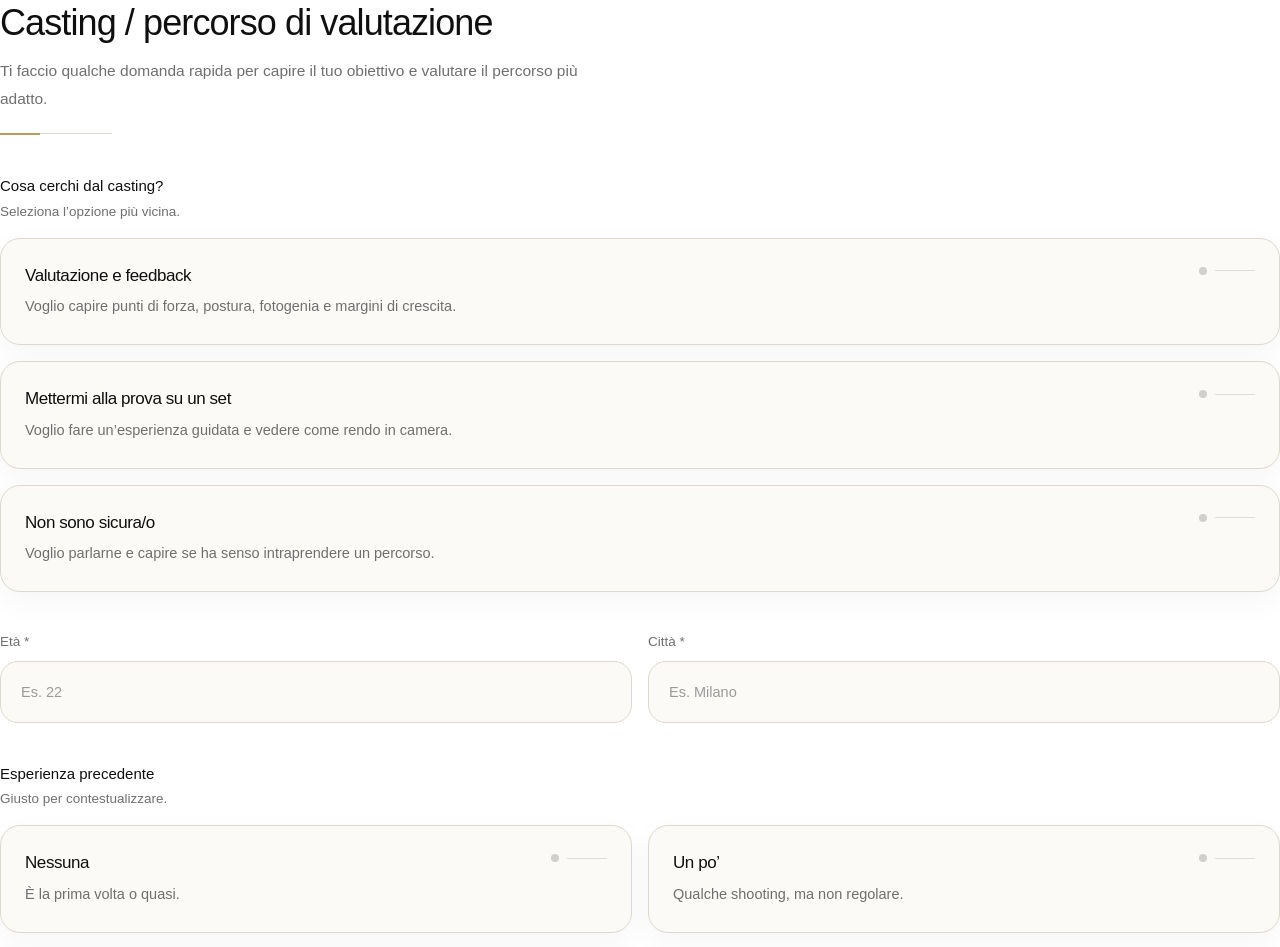
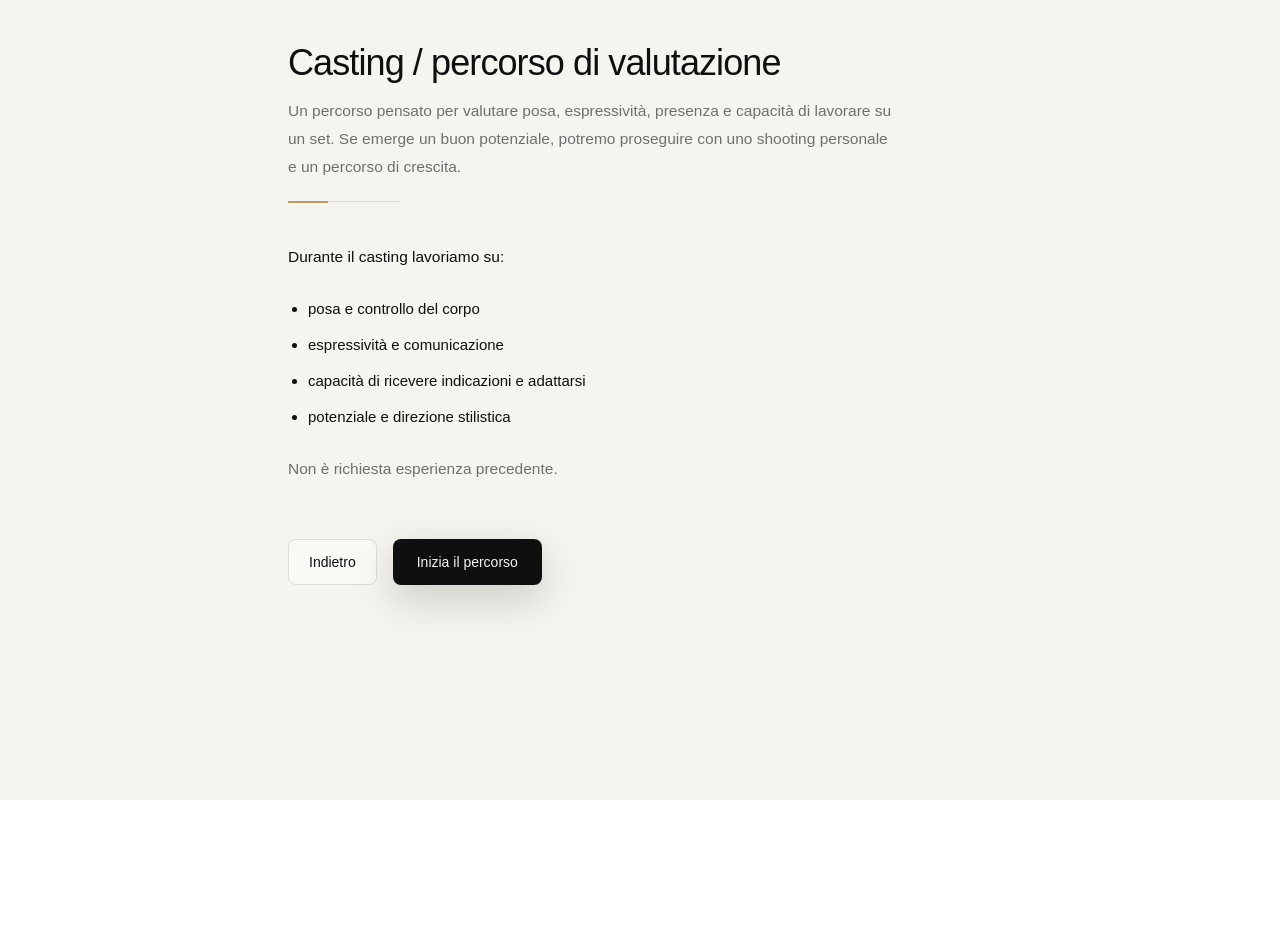
Before and after one commit to bepier02-pixel/Brief-creativo, a Next.js app: page /casting in a window 1280 px wide. Shown: the top 947 px of the page. After the commit the page ends 800 px from the top, so only its background shows below. Built offline with nearby package versions, Linux system fonts and the light colour scheme.

Commit message:
Add casting layout and fix casting page style

```diff
--- /dev/null
+++ b/app/casting/layout.tsx
@@ -0,0 +1,16 @@
+export default function CastingLayout({
+  children,
+}: {
+  children: React.ReactNode;
+}) {
+  return (
+    <div
+      className="min-h-screen"
+      style={{ background: "#F6F4EF" }} // stesso mood del brief
+    >
+      <div className="mx-auto w-full max-w-3xl px-4 py-10 md:px-8">
+        {children}
+      </div>
+    </div>
+  );
+}
--- a/app/casting/page.tsx
+++ b/app/casting/page.tsx
@@ -1,77 +1,11 @@
 "use client";
 
-import { useMemo, useState } from "react";
 import { useRouter } from "next/navigation";
 
 const ACCENT = "#B89B5E";
 
-type CastingGoal = "evaluation" | "testShoot" | "unsure";
-
 export default function CastingPage() {
   const router = useRouter();
-
-  const [goal, setGoal] = useState<CastingGoal | null>(null);
-  const [age, setAge] = useState<string>("");
-  const [city, setCity] = useState<string>("");
-  const [experience, setExperience] = useState<"none" | "some" | "pro" | null>(null);
-  const [links, setLinks] = useState<string>("");
-
-  const canContinue = useMemo(() => {
-    return Boolean(goal && age.trim() && city.trim());
-  }, [goal, age, city]);
-
-  const Card = ({
-    selected,
-    title,
-    desc,
-    onClick,
-  }: {
-    selected: boolean;
-    title: string;
-    desc: string;
-    onClick: () => void;
-  }) => {
-    return (
-      <button
-        type="button"
-        onClick={onClick}
-        aria-pressed={selected}
-        className={[
-          "w-full text-left rounded-[20px] border px-6 py-6 transition",
-          "bg-[#FBFAF7] border-[#DED9CF] hover:border-black/25",
-          "focus:outline-none focus:ring-2 focus:ring-black/10",
-        ].join(" ")}
-        style={{
-          borderColor: selected ? "rgba(15,15,15,0.40)" : "#DED9CF",
-          boxShadow: selected
-            ? "0 18px 60px rgba(15,15,15,0.08)"
-            : "0 10px 30px rgba(15,15,15,0.04)",
-        }}
-      >
-        <div className="flex items-start justify-between gap-4">
-          <div className="space-y-1">
-            <div className="text-[17px] font-medium tracking-tight text-[#0F0F0F]">
-              {title}
-            </div>
-            <p className="text-[14.5px] leading-7 text-[#6F6F6F]">{desc}</p>
-          </div>
-
-          <div className="flex items-center gap-2 pt-1">
-            <div
-              className="h-2 w-2 rounded-full"
-              style={{ background: selected ? ACCENT : "rgba(15,15,15,0.18)" }}
-              aria-hidden
-            />
-            <div
-              className="h-px w-10"
-              style={{ background: selected ? ACCENT : "rgba(15,15,15,0.12)" }}
-              aria-hidden
-            />
-          </div>
-        </div>
-      </button>
-    );
-  };
 
   return (
     <div className="space-y-10">
@@ -81,8 +15,9 @@ export default function CastingPage() {
           Casting / percorso di valutazione
         </h1>
         <p className="max-w-[70ch] text-[15.5px] leading-7 text-[#6F6F6F]">
-          Ti faccio qualche domanda rapida per capire il tuo obiettivo e valutare
-          il percorso più adatto.
+          Un percorso pensato per valutare posa, espressività, presenza e
+          capacità di lavorare su un set. Se emerge un buon potenziale, potremo
+          proseguire con uno shooting personale e un percorso di crescita.
         </p>
 
         {/* linea accent */}
@@ -92,118 +27,26 @@ export default function CastingPage() {
         </div>
       </div>
 
-      {/* Obiettivo */}
-      <section className="space-y-4">
-        <div className="space-y-1">
-          <div className="text-[15px] font-medium text-[#0F0F0F]">
-            Cosa cerchi dal casting?
-          </div>
-          <div className="text-[13.5px] text-[#6F6F6F]">
-            Seleziona l’opzione più vicina.
-          </div>
-        </div>
+      {/* Contenuto */}
+      <section className="space-y-6 max-w-[70ch]">
+        <p className="text-[15.5px] leading-7 text-[#0F0F0F]">
+          Durante il casting lavoriamo su:
+        </p>
 
-        <div className="grid gap-4">
-          <Card
-            selected={goal === "evaluation"}
-            title="Valutazione e feedback"
-            desc="Voglio capire punti di forza, postura, fotogenia e margini di crescita."
-            onClick={() => setGoal("evaluation")}
-          />
-          <Card
-            selected={goal === "testShoot"}
-            title="Mettermi alla prova su un set"
-            desc="Voglio fare un’esperienza guidata e vedere come rendo in camera."
-            onClick={() => setGoal("testShoot")}
-          />
-          <Card
-            selected={goal === "unsure"}
-            title="Non sono sicura/o"
-            desc="Voglio parlarne e capire se ha senso intraprendere un percorso."
-            onClick={() => setGoal("unsure")}
-          />
-        </div>
+        <ul className="list-disc pl-5 space-y-2 text-[15px] leading-7 text-[#0F0F0F]">
+          <li>posa e controllo del corpo</li>
+          <li>espressività e comunicazione</li>
+          <li>capacità di ricevere indicazioni e adattarsi</li>
+          <li>potenziale e direzione stilistica</li>
+        </ul>
+
+        <p className="text-[15.5px] leading-7 text-[#6F6F6F]">
+          Non è richiesta esperienza precedente.
+        </p>
       </section>
 
-      {/* Dati rapidi */}
-      <section className="grid gap-4 md:grid-cols-2">
-        <label className="space-y-2">
-          <div className="text-[13.5px] text-[#6F6F6F]">Età *</div>
-          <input
-            value={age}
-            onChange={(e) => setAge(e.target.value)}
-            inputMode="numeric"
-            placeholder="Es. 22"
-            className="w-full rounded-[18px] border border-[#DED9CF] bg-[#FBFAF7] px-5 py-4 text-[14.5px] leading-7 text-[#0F0F0F] placeholder:text-[#9A9A9A] focus:outline-none focus:ring-2 focus:ring-black/10"
-          />
-        </label>
-
-        <label className="space-y-2">
-          <div className="text-[13.5px] text-[#6F6F6F]">Città *</div>
-          <input
-            value={city}
-            onChange={(e) => setCity(e.target.value)}
-            placeholder="Es. Milano"
-            className="w-full rounded-[18px] border border-[#DED9CF] bg-[#FBFAF7] px-5 py-4 text-[14.5px] leading-7 text-[#0F0F0F] placeholder:text-[#9A9A9A] focus:outline-none focus:ring-2 focus:ring-black/10"
-          />
-        </label>
-      </section>
-
-      {/* Esperienza */}
-      <section className="space-y-4">
-        <div className="space-y-1">
-          <div className="text-[15px] font-medium text-[#0F0F0F]">
-            Esperienza precedente
-          </div>
-          <div className="text-[13.5px] text-[#6F6F6F]">
-            Giusto per contestualizzare.
-          </div>
-        </div>
-
-        <div className="grid gap-4 md:grid-cols-2">
-          <Card
-            selected={experience === "none"}
-            title="Nessuna"
-            desc="È la prima volta o quasi."
-            onClick={() => setExperience("none")}
-          />
-          <Card
-            selected={experience === "some"}
-            title="Un po’"
-            desc="Qualche shooting, ma non regolare."
-            onClick={() => setExperience("some")}
-          />
-          <Card
-            selected={experience === "pro"}
-            title="Buona"
-            desc="Ho già esperienza e set strutturati."
-            onClick={() => setExperience("pro")}
-          />
-        </div>
-      </section>
-
-      {/* Link */}
-      <section className="space-y-3">
-        <div className="space-y-1">
-          <div className="text-[15px] font-medium text-[#0F0F0F]">
-            Link / riferimento (facoltativo)
-          </div>
-          <div className="text-[13.5px] text-[#6F6F6F]">
-            Instagram, portfolio, Drive, ecc.
-          </div>
-        </div>
-
-        <textarea
-          value={links}
-          onChange={(e) => setLinks(e.target.value)}
-          rows={4}
-          placeholder="Incolla qui uno o più link…"
-          className="w-full rounded-[18px] border border-[#DED9CF] bg-[#FBFAF7] px-5 py-4 text-[14.5px] leading-7 text-[#0F0F0F] placeholder:text-[#9A9A9A] focus:outline-none focus:ring-2 focus:ring-black/10"
-        />
-      </section>
-
-      {/* Footer */}
-      <div className="flex items-center justify-between pt-2">
+      {/* CTA */}
+      <div className="flex gap-4 pt-4">
         <button
           type="button"
           onClick={() => router.push("/brief")}
@@ -218,15 +61,14 @@ export default function CastingPage() {
 
         <button
           type="button"
-          disabled={!canContinue}
           onClick={() => router.push("/casting/step-1")}
-          className="rounded-lg px-6 py-3 text-sm text-[#F6F4EF] transition disabled:opacity-40"
+          className="rounded-lg px-6 py-3 text-sm text-[#F6F4EF] transition"
           style={{
             background: "#0F0F0F",
-            boxShadow: canContinue ? "0 14px 40px rgba(15,15,15,0.18)" : "none",
+            boxShadow: "0 14px 40px rgba(15,15,15,0.18)",
           }}
         >
-          Continua
+          Inizia il percorso
         </button>
       </div>
     </div>
```
